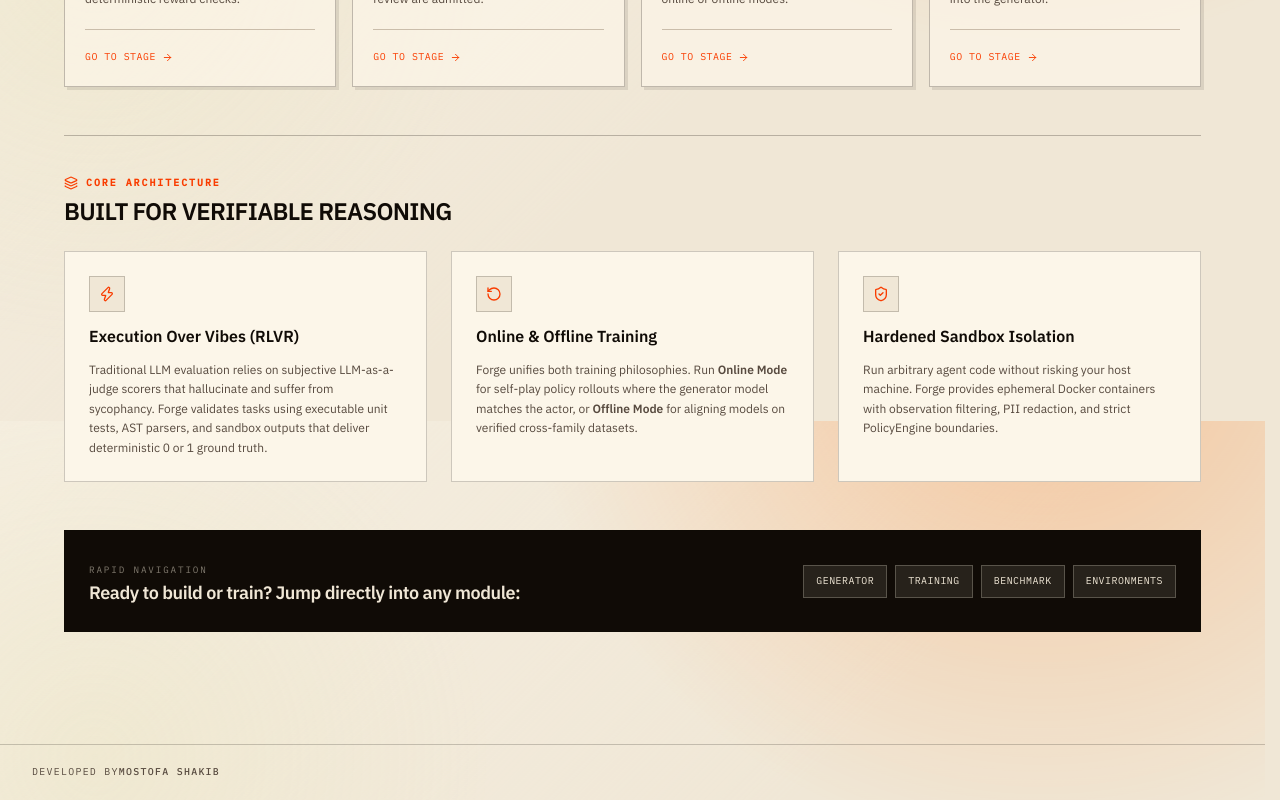
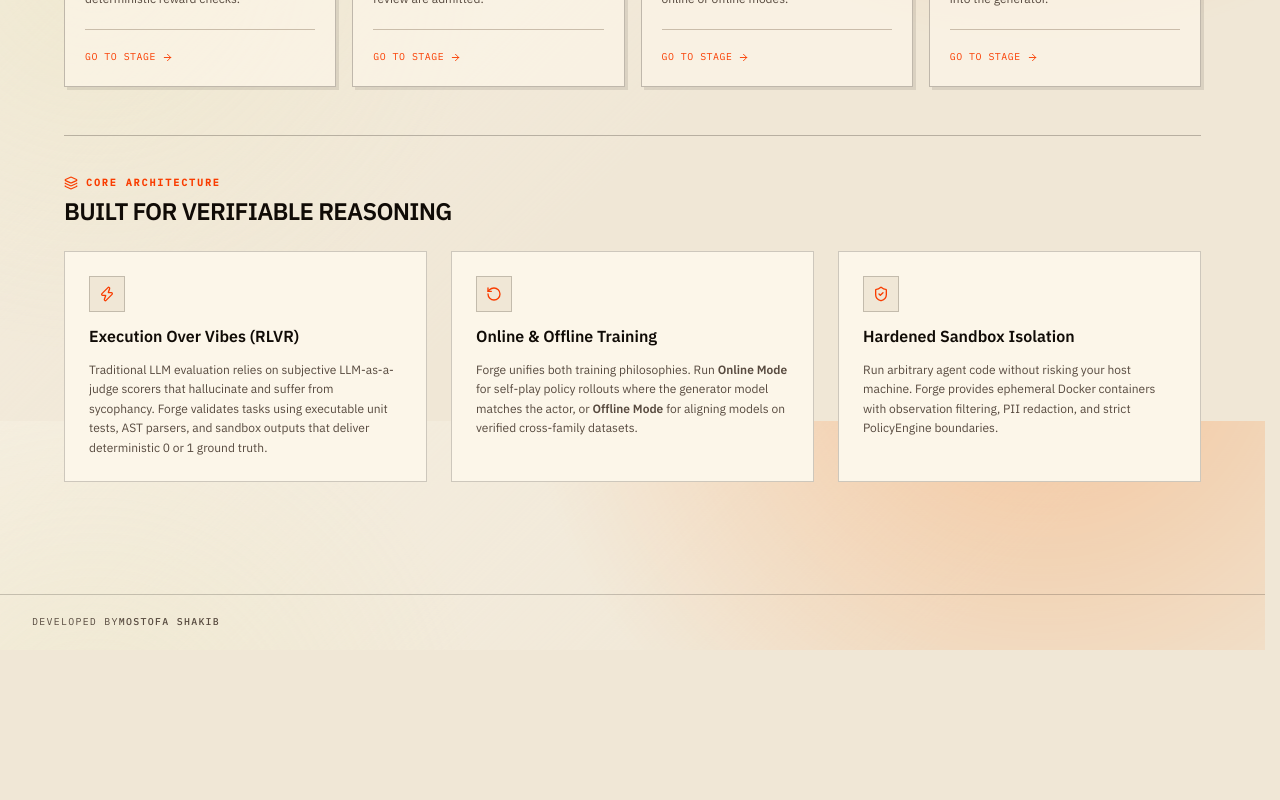
Before and after one commit to mostofashakib/Forge, a Next.js app in the folder frontend/: page / in a window 1280 px wide. Shown: the part 1979-2779 px from the top of the page. After the commit the page ends 2629 px from the top, so only its background shows below. Built offline with nearby package versions, Linux system fonts and the light colour scheme; no server answers.

Commit message:
refactor(landing): remove RAPID NAVIGATION section

```diff
--- a/frontend/app/page.tsx
+++ b/frontend/app/page.tsx
@@ -420,30 +420,6 @@ export default function LandingPage() {
           </div>
         </div>
       </section>
-
-      {/* 5. QUICK JUMP FOOTER BAR */}
-      <section className="border border-foreground/30 bg-foreground p-6 text-background flex flex-col md:flex-row items-center justify-between gap-6">
-        <div>
-          <span className="font-mono text-[0.58rem] uppercase tracking-[0.2em] text-background/50">
-            RAPID NAVIGATION
-          </span>
-          <h3 className="text-lg font-semibold tracking-tight text-background">
-            Ready to build or train? Jump directly into any module:
-          </h3>
-        </div>
-
-        <div className="flex flex-wrap items-center gap-2">
-          {ROUTE_GUIDES.map((item) => (
-            <Link
-              key={item.id}
-              href={item.route}
-              className="border border-background/25 bg-background/10 px-3 py-2 font-mono text-[0.62rem] uppercase tracking-wider text-background hover:bg-background hover:text-foreground transition-all"
-            >
-              {item.title}
-            </Link>
-          ))}
-        </div>
-      </section>
     </div>
   );
 }
```
